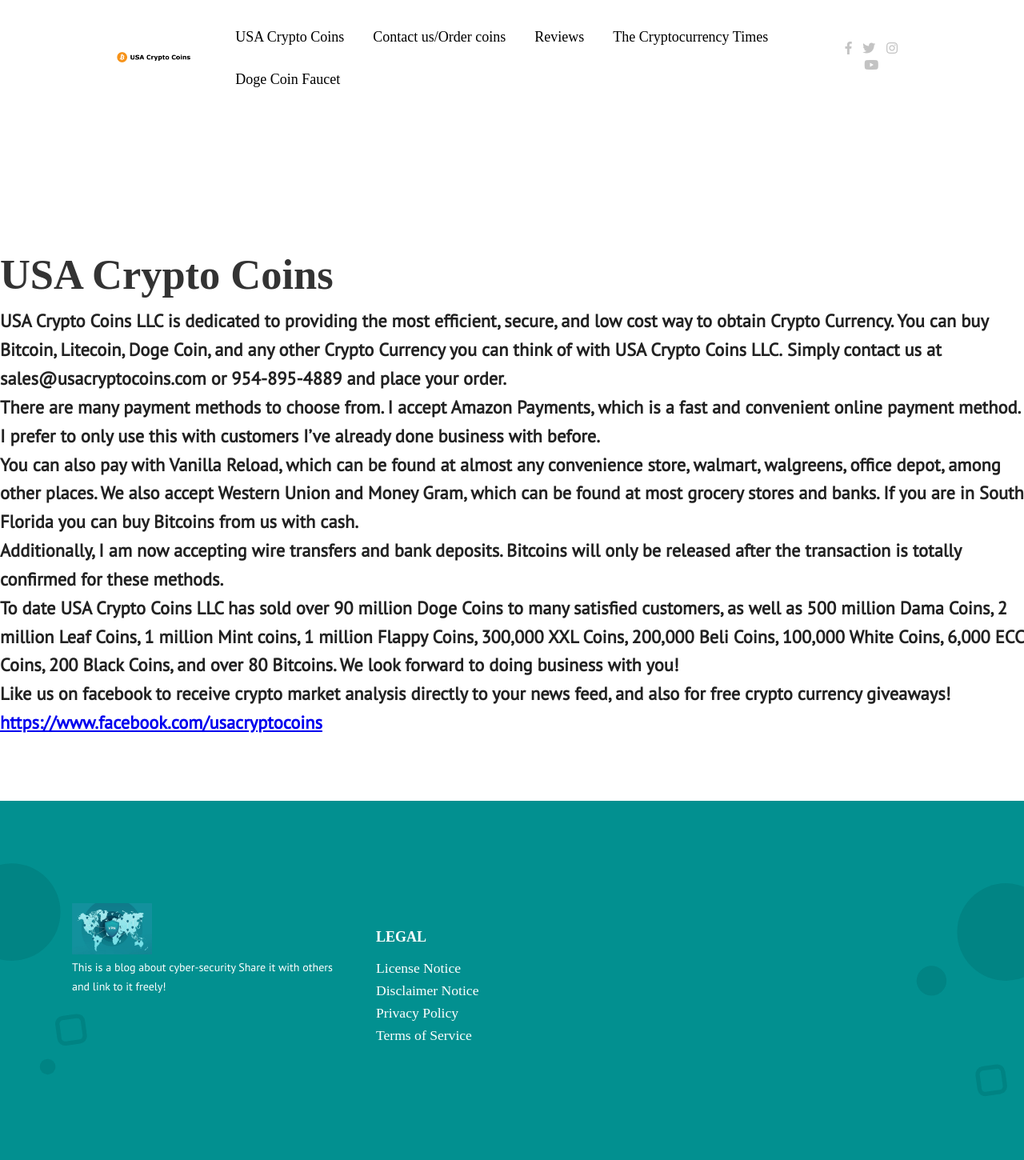
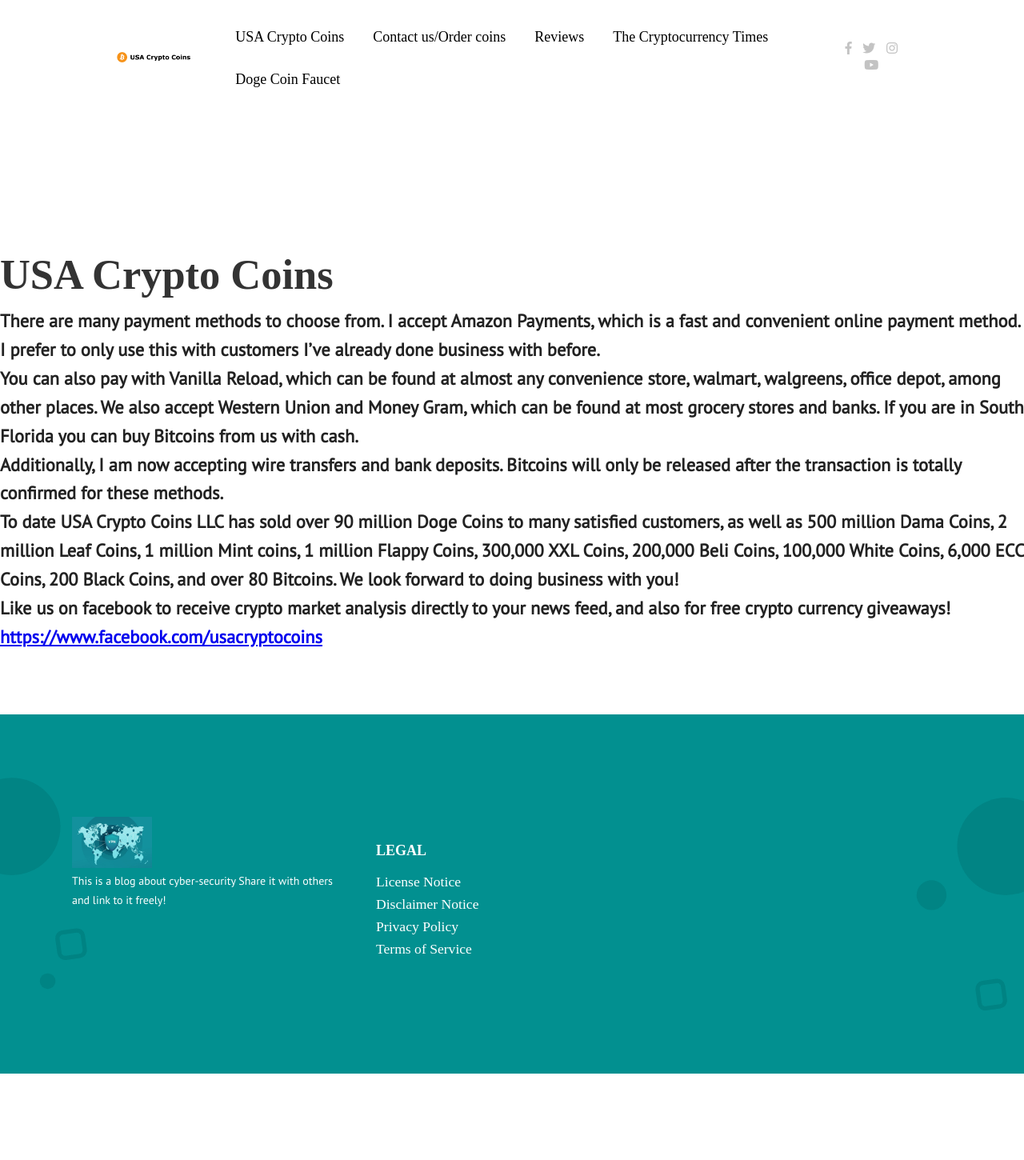
Before and after one commit to Billfodl19/USA-Crypto-Coins, a Jekyll site: the page built from index.html, in a window 1280 px wide. Shown: the whole page at 80% size. Built offline with Jekyll 4.4.1, drawn with Linux system fonts in a browser that asks for light colours; nearby versions of some CDN libraries; some web fonts are replaced; after the commit the page ends 1342 px from its top, so only the background shows below that.

Commit message:
delete currency bar

```diff
--- a/index.html
+++ b/index.html
@@ -13,7 +13,7 @@
   <h2>USA Crypto Coins</h2>
 
   <p>
-    <strong>USA Crypto Coins LLC is dedicated to providing the most efficient, secure, and low cost way to obtain Crypto Currency. You can buy Bitcoin, Litecoin, Doge Coin, and any other Crypto Currency you can think of with USA Crypto Coins LLC.</strong> <strong>Simply contact us at sales@usacryptocoins.com or 954-895-4889 and place your order.</strong>
+    <strong> </strong>
   </p>
 
   <p>
```
